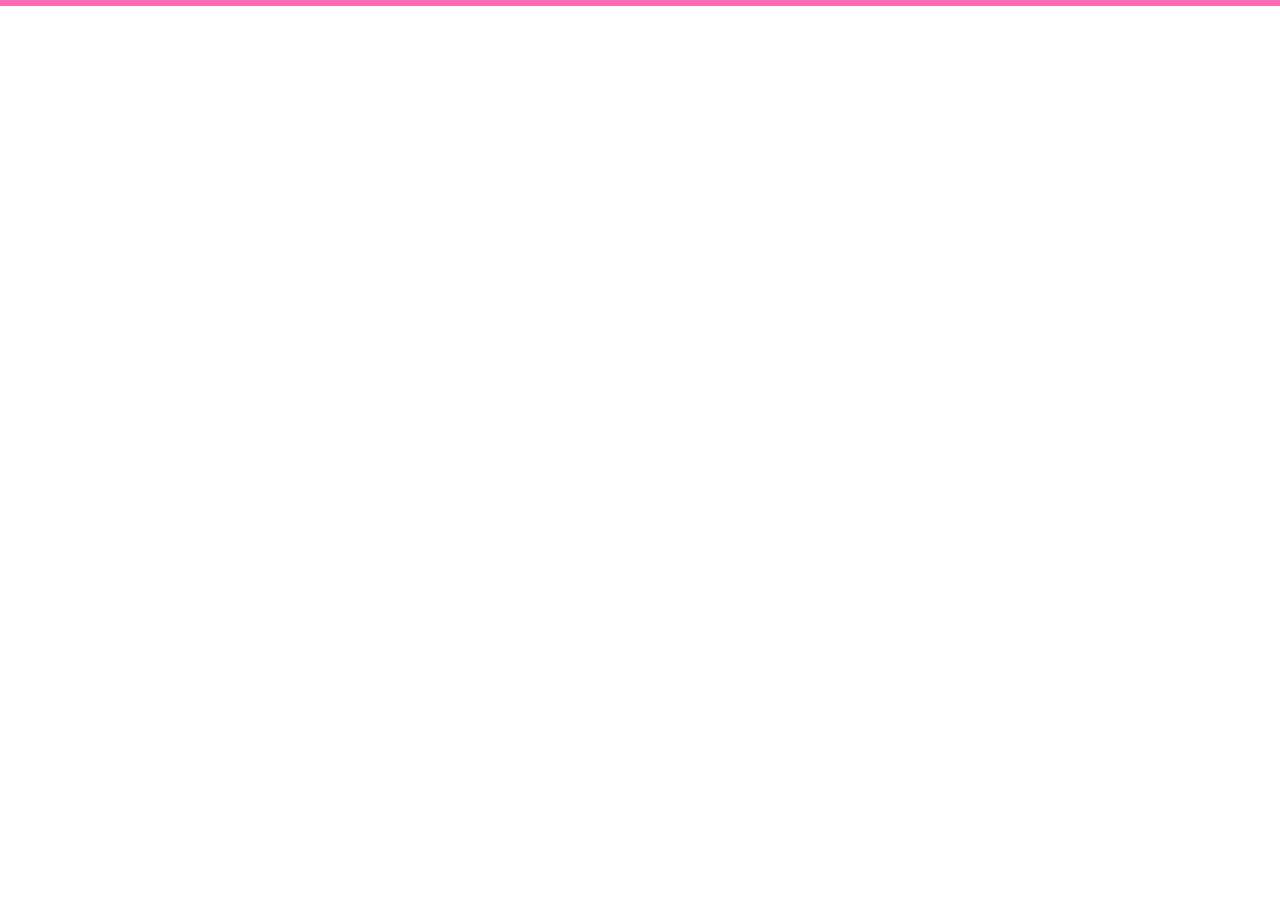
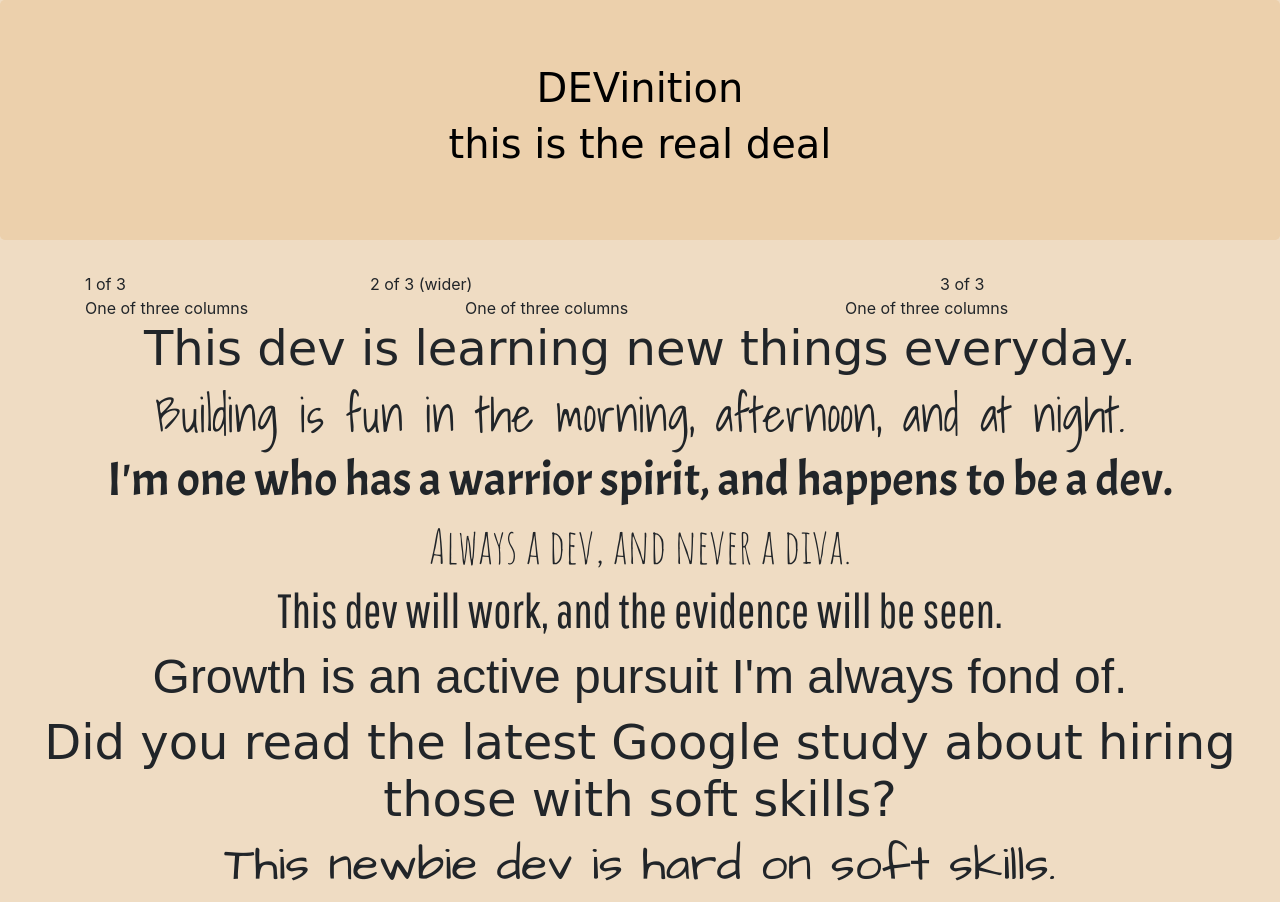
Before and after one commit to JenSchumann/dev_blog, a website: page public/index.html in a window 1280 px wide. Before the commit the page ends 800 px from the top, so only its background shows below. Drawn offline with nearby package versions, Linux system fonts and the light colour scheme; a web font is replaced by a local one.

Commit message:
post.html added dotenv added w local .env file to store admin login later

```diff
--- a/package.json
+++ b/package.json
@@ -18,6 +18,8 @@
   },
   "homepage": "https://github.com/JenSchumann/dev_blog#readme",
   "dependencies": {
+    "body-parser": "^1.18.2",
+    "dotenv": "^5.0.0",
     "express": "^4.16.2",
     "mongoose": "^5.0.6"
   }
--- a/public/css/main.css
+++ b/public/css/main.css
@@ -1,4 +1,124 @@
 * {
-  border: 1px solid hotpink;
-  /* background-color: #39487f; */
+  /* border: 1px solid hotpink; */
+
 }
+
+.jumbotron {
+  background-color: #ecd0ac;
+  color: black;
+  font-size: 45em;
+  text-align: center;
+  font-family: 'Neucha', cursive;
+}
+
+body {
+  background-color: #efdcc3;
+}
+
+#fontA {
+  font-family: 'Nanum Brush Script', cursive;
+  text-align: center;
+  font-size: 3em;
+}
+
+#fontB {
+  font-family: 'Shadows Into Light', cursive;
+  text-align: center;
+  font-size: 3em;
+}
+
+#fontC {
+  font-family: 'Acme', sans-serif;
+  text-align: center;
+  font-size: 3em;
+}
+
+#fontD {
+  font-family: 'Amatic SC', cursive;
+  text-align: center;
+  font-size: 3em;
+}
+
+#fontE {
+  font-family: 'Pathway Gothic One', sans-serif;
+  text-align: center;
+  font-size: 3em;
+}
+
+#fontF {
+  font-family: 'News Cycle', sans-serif;
+  text-align: center;
+  font-size: 3em;
+}
+
+#fontG {
+  font-family: 'Boogaloo', cursive;
+  text-align: center;
+  font-size: 3em;
+}
+
+#fontH {
+  font-family: 'Architects Daughter', cursive;
+  text-align: center;
+  font-size: 3em;
+}
+
+
+
+
+
+
+
+
+
+
+
+
+
+
+
+
+
+
+
+
+
+
+
+
+
+
+
+
+
+
+
+
+
+
+/* Fonts I'm considering:
+font-family: 'Nanum Brush Script', cursive;
+font-family: 'Shadows Into Light', cursive;
+font-family: 'Acme', sans-serif;
+font-family: 'Amatic SC', cursive;
+font-family: 'Pathway Gothic One', sans-serif;
+font-family: 'News Cycle', sans-serif;
+font-family: 'Boogaloo', cursive;
+font-family: 'Architects Daughter', cursive;
+font-family: 'Neucha', cursive;
+font-family: 'Rock Salt', cursive;
+font-family: 'Luckiest Guy', cursive;
+font-family: 'Special Elite', cursive;
+font-family: 'Cabin Sketch', cursive;
+font-family: 'Rancho', cursive;
+font-family: 'Just Another Hand', cursive;
+font-family: 'Sigmar One', cursive;
+font-family: 'Carter One', cursive;
+font-family: 'Marcellus SC', serif;
+font-family: 'Fredericka the Great', cursive;
+font-family: 'Annie Use Your Telescope', cursive;
+font-family: 'Changa One', cursive;
+font-family: 'Love Ya Like A Sister', cursive;
+font-family: 'Londrina Solid', cursive;
+font-family: 'Give You Glory', cursive;
+font-family: 'Unkempt', cursive; */
--- a/public/index.html
+++ b/public/index.html
@@ -8,10 +8,17 @@
 
     <!-- Fontawesome  -->
 
+    <!-- Google Fonts -->
+    <link href="https://fonts.googleapis.com/css?family=Acme|Amatic+SC|Annie+Use+Your+Telescope|Architects+Daughter|Boogaloo|Cabin+Sketch|Carter+One|Changa+One|Fredericka+the+Great|Give+You+Glory|Just+Another+Hand|Londrina+Solid|Love+Ya+Like+A+Sister|Luckiest+Guy|Marcellus+SC|Nanum+Brush+Script|Neucha|News+Cycle|Pathway+Gothic+One|Rancho|Rock+Salt|Shadows+Into+Light|Sigmar+One|Special+Elite|Unkempt" rel="stylesheet">
     <!-- Styles -->
     <link rel="stylesheet" href="https://maxcdn.bootstrapcdn.com/bootstrap/4.0.0/css/bootstrap.min.css" integrity="sha384-Gn5384xqQ1aoWXA+058RXPxPg6fy4IWvTNh0E263XmFcJlSAwiGgFAW/dAiS6JXm" crossorigin="anonymous">
 
     <link rel="stylesheet" href="./css/main.css">
+
+    <!-- Bootstrap 4 Javascript -->
+    <script src="https://code.jquery.com/jquery-3.2.1.slim.min.js" integrity="sha384-KJ3o2DKtIkvYIK3UENzmM7KCkRr/rE9/Qpg6aAZGJwFDMVNA/GpGFF93hXpG5KkN" crossorigin="anonymous"></script>
+    <script src="https://cdnjs.cloudflare.com/ajax/libs/popper.js/1.12.9/umd/popper.min.js" integrity="sha384-ApNbgh9B+Y1QKtv3Rn7W3mgPxhU9K/ScQsAP7hUibX39j7fakFPskvXusvfa0b4Q" crossorigin="anonymous"></script>
+    <script src="https://maxcdn.bootstrapcdn.com/bootstrap/4.0.0/js/bootstrap.min.js" integrity="sha384-JZR6Spejh4U02d8jOt6vLEHfe/JQGiRRSQQxSfFWpi1MquVdAyjUar5+76PVCmYl" crossorigin="anonymous"></script>
 
     <!-- Scripts -->
     <script src="https://ajax.googleapis.com/ajax/libs/angularjs/1.6.7/angular.min.js"></script>
@@ -21,6 +28,56 @@
   <body>
     <section ng-controller="PostController as post">
       <!-- <h1>This site {{post.developed}}</h1> -->
+
+      <!-- Post Section -->
+      <!-- <section id="post" ng-include="'./post.html'"></section> -->
+      <div class="jumbotron">
+
+        <h1>DEVinition</h1>
+        <h1>this is the real deal</h1>
+      </div>
+
+
+      <div class="container">
+        <div class="row">
+          <div class="col">
+            1 of 3
+          </div>
+          <div class="col-6">
+            2 of 3 (wider)
+          </div>
+          <div class="col">
+            3 of 3
+          </div>
+        </div>
+      </div>
+
+      <div class="container">
+        <div class="row">
+          <div class="col-sm">
+            One of three columns
+          </div>
+          <div class="col-sm">
+            One of three columns
+          </div>
+          <div class="col-sm">
+            One of three columns
+          </div>
+        </div>
+      </div>
+
+      <div>
+        <h5 id="fontA">This dev is learning new things everyday.</h5>
+        <h5 id="fontB">Building is fun in the morning, afternoon, and at night.</h5>
+        <h5 id="fontC">I'm one who has a warrior spirit, and happens to be a dev.</h5>
+        <h5 id="fontD">Always a dev, and never a diva.</h5>
+        <h5 id="fontE">This dev will work, and the evidence will be seen.</h5>
+        <h5 id="fontF">Growth is an active pursuit I'm always fond of.</h5>
+        <h5 id="fontG">Did you read the latest Google study about hiring those with soft skills?</h5>
+        <h5 id="fontH">This newbie dev is hard on soft skills.</h5>
+      </div>
+
+
     </section>
 
 
@@ -48,9 +105,7 @@
 
 
 
-    <!-- Bootstrap 4 Javascript -->
-    <script src="https://code.jquery.com/jquery-3.2.1.slim.min.js" integrity="sha384-KJ3o2DKtIkvYIK3UENzmM7KCkRr/rE9/Qpg6aAZGJwFDMVNA/GpGFF93hXpG5KkN" crossorigin="anonymous"></script>
-    <script src="https://cdnjs.cloudflare.com/ajax/libs/popper.js/1.12.9/umd/popper.min.js" integrity="sha384-ApNbgh9B+Y1QKtv3Rn7W3mgPxhU9K/ScQsAP7hUibX39j7fakFPskvXusvfa0b4Q" crossorigin="anonymous"></script>
-    <script src="https://maxcdn.bootstrapcdn.com/bootstrap/4.0.0/js/bootstrap.min.js" integrity="sha384-JZR6Spejh4U02d8jOt6vLEHfe/JQGiRRSQQxSfFWpi1MquVdAyjUar5+76PVCmYl" crossorigin="anonymous"></script>
+
+
   </body>
 </html>
--- a/server.js
+++ b/server.js
@@ -1,9 +1,13 @@
 //dependences
 const express = require('express');
 const mongoose = require('mongoose');
+const bodyParser = require('body-parser');
 const app = express();
+const env = require('dotenv').config();
 
 //middleware
+app.use(bodyParser.urlencoded({extended:false}));
+app.use(bodyParser.json());
 app.use(express.static('public'));
 
 //controllers
```
Also changed, not shown: controllers/post.js (+35 -0 lines), public/post.html (added, +5 -0 lines), 2 other files.
